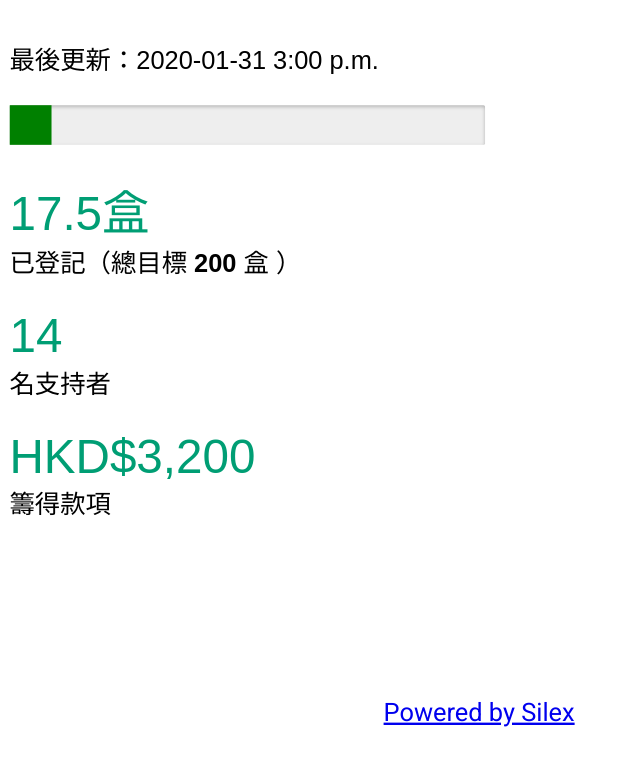
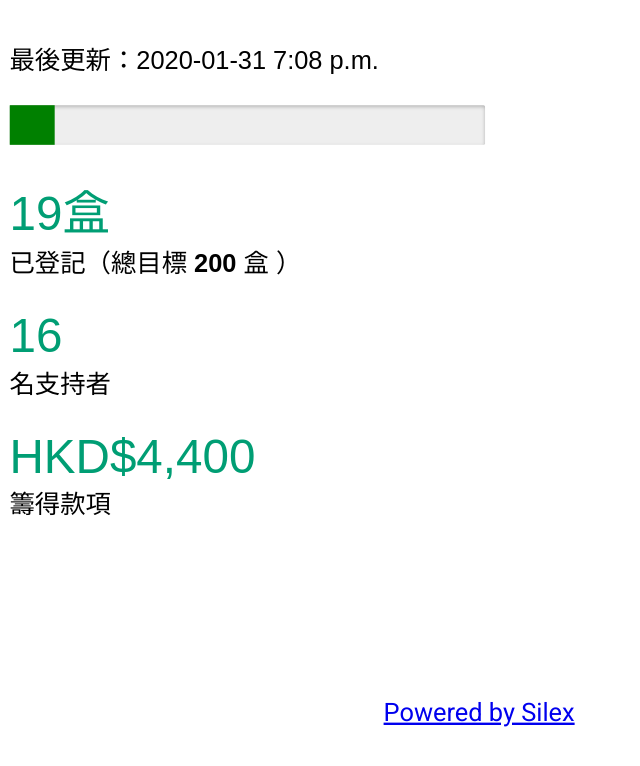
Before and after one commit to likitty14/ndjcStatData, a plain HTML site: page index.html in a window 1280 px wide. Shown: the whole page, without its empty margins (0-640 px from the left). Drawn offline with Linux system fonts and the light colour scheme.

Commit message:
Batch update

```diff
--- a/index.html
+++ b/index.html
@@ -39,16 +39,16 @@
         <div data-silex-type="container-element" class="editable-style silex-element-content silex-id-1478366444112-0 silex-container-content container-element website-width" style=""></div>
     </div>
     <div data-silex-type="container-element" class="container-element editable-style silex-id-1474394621033-3 section-element" style="">
-        <div data-silex-type="container-element" class="editable-style silex-element-content silex-id-1474394621032-2 silex-container-content container-element website-width" style=""><div data-silex-type="html-element" class="editable-style silex-id-1580399934996-0 html-element" style=""><div class="silex-element-content">最後更新：2020-01-31&nbsp;3:00&nbsp;p.m.
+        <div data-silex-type="container-element" class="editable-style silex-element-content silex-id-1474394621032-2 silex-container-content container-element website-width" style=""><div data-silex-type="html-element" class="editable-style silex-id-1580399934996-0 html-element" style=""><div class="silex-element-content">最後更新：2020-01-31&nbsp;7:08&nbsp;p.m.
 <br><br>
-<progress max="200" value="17.5"></progress><br>
-<span class="importantNumber">17.5盒</span><br>
+<progress max="200" value="19"></progress><br>
+<span class="importantNumber">19盒</span><br>
 已登記（總目標 <b>200</b> 盒 ）<br>
 <br>
-<span class="importantNumber">14</span><br>
+<span class="importantNumber">16</span><br>
 名支持者<br>
 <br>
-<span class="importantNumber">HKD$3,200</span><br>
+<span class="importantNumber">HKD$4,400</span><br>
 籌得款項</div></div></div>
     </div>
     <div data-silex-type="container-element" class="container-element editable-style silex-id-1478366450713-3 section-element" style="">
```
